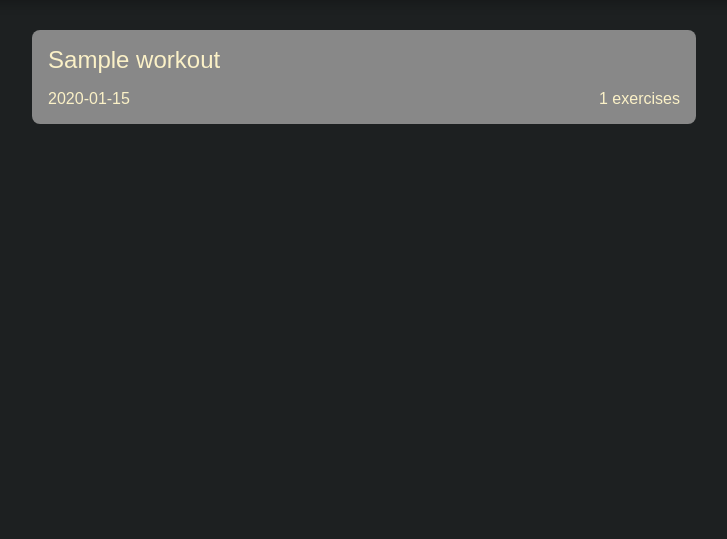
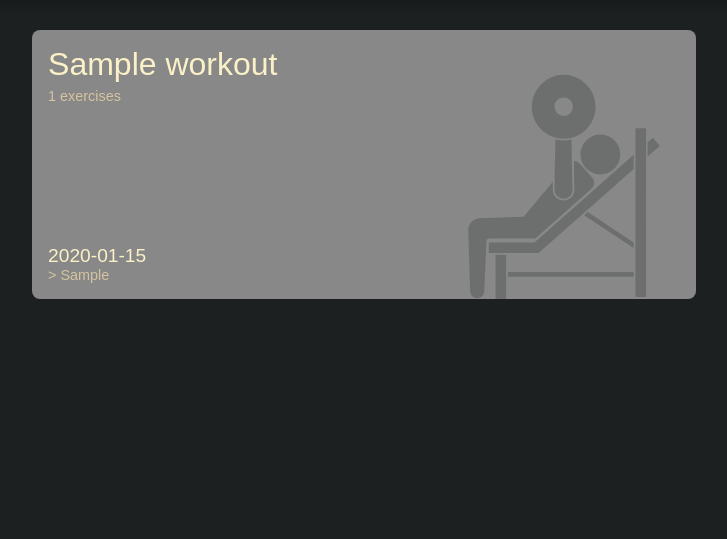
Before and after one commit to strangetom/gym-log, a Flask app: template templates/homepage.html in a window 1280 px wide. Shown: the part 58-597 px from the top of the page, without its empty margins (276-1003 px from the left). Run offline with Flask 2, Linux system fonts and the light colour scheme; the template is opened without the code that fills it: most values are stand-ins (such as "Sample title", 1, 10 or a date in 2020).

Commit message:
Feature: Update workout card design to change layout of information and design. Workout background icons from the nounproject.com, Hoeda

```diff
--- a/static/css/index.css
+++ b/static/css/index.css
@@ -71,22 +71,56 @@ h1 {
   margin-top: 5.5rem;
 }
 .workout-card {
-  display: block;
   margin: 2rem 1.5rem;
   padding: 1rem;
   border-radius: .5rem;
   text-decoration: none;
   color: var(--fg);
   background-color: var(--bg-3);
+  aspect-ratio: 8 / 3;
+  display: flex;
+  flex-direction: column;
+  justify-content: space-between;
+  background-repeat: no-repeat;
+  background-size: cover;
+}
+.workout-card:nth-of-type(1) {
+  background-image: url("/static/img/workout-bg-1.svg");
+}
+.workout-card:nth-of-type(2) {
+  background-image: url("/static/img/workout-bg-2.svg");
+}
+.workout-card:nth-of-type(3) {
+  background-image: url("/static/img/workout-bg-3.svg");
+}
+.workout-card:nth-of-type(4) {
+  background-image: url("/static/img/workout-bg-4.svg");
+}
+.workout-card:nth-of-type(5) {
+  background-image: url("/static/img/workout-bg-5.svg");
+}
+.workout-card:nth-of-type(6) {
+  background-image: url("/static/img/workout-bg-6.svg");
+}
+.workout-card:nth-of-type(7) {
+  background-image: url("/static/img/workout-bg-7.svg");
 }
 .workout-card h2 {
-  margin: 0 0 1rem 0;
+  margin: 0 0 .3rem 0;
+  font-size: 2rem;
   font-weight: normal;
 }
-.workout-card .workout-details {
-  display: flex;
-  justify-content: space-between;
+.workout-card h3 {
+  margin: 0;
+  font-size: 1.2rem;
+  font-weight: normal;
 }
+.workout-card p{
+  margin: 0;
+  font-size: 0.9rem;
+  color: var(--fg-2);
+}
+
 
 
 dialog::backdrop {
--- a/templates/homepage.html
+++ b/templates/homepage.html
@@ -22,10 +22,13 @@
         <section id="workouts">
             {%- for w in workouts -%}
             <a href="/workout/{{w.slug}}" class="workout-card" style="background-color:{{w.colour}};">
-                <h2>{{w.name}}</h2>
-                <div class="workout-details">
-                    <span>{{w.last_update}}</span>
-                    <span>{{w.exercise_count}} exercises</span>
+                <div>
+                    <h2>{{w.name}}</h2>
+                    <p>{{w.exercise_count}} exercises</p>
+                </div>
+                <div>
+                    <h3>{{w.last_update}}</h3>
+                    <p>> {{w.last_exercise}}</p>
                 </div>
             </a>
             {%- endfor -%}
```
Also changed, not shown: tools/WorkoutData.py (+14 -8 lines), static/icons/logo.svg, static/img/edit.svg, static/img/workout-bg-1.svg (added), static/img/workout-bg-2.svg (added), static/img/workout-bg-3.svg (added), static/img/workout-bg-4.svg (added), static/img/workout-bg-5.svg (added), static/img/workout-bg-6.svg (added), static/img/workout-bg-7.svg (added).
